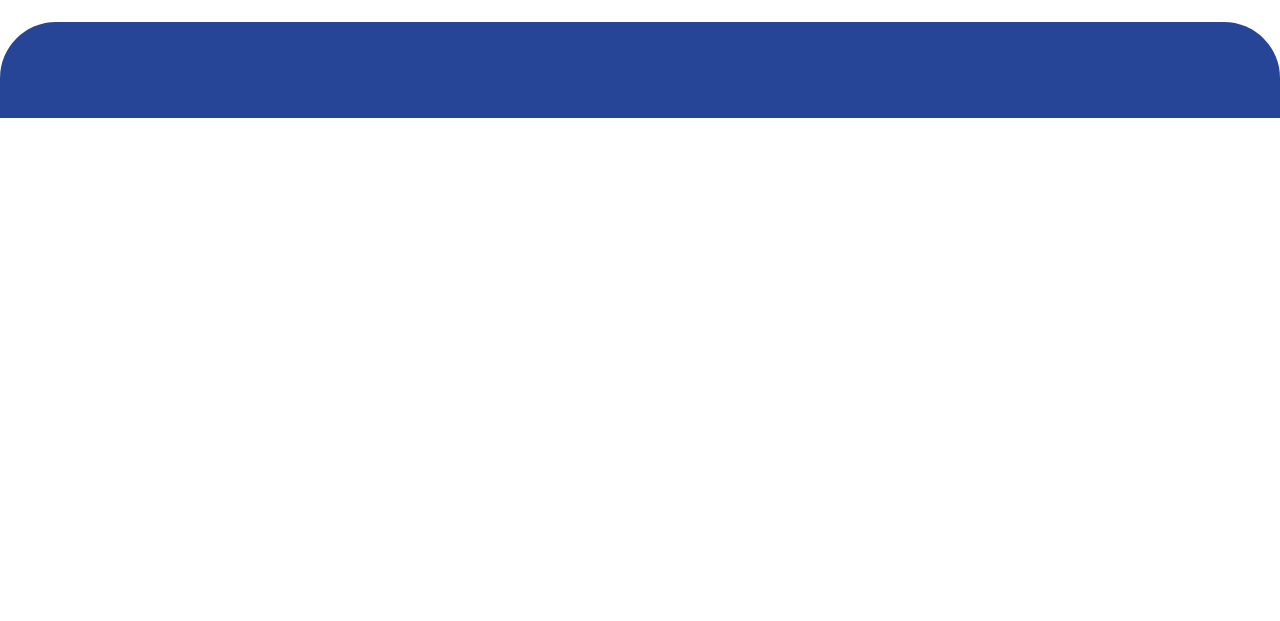
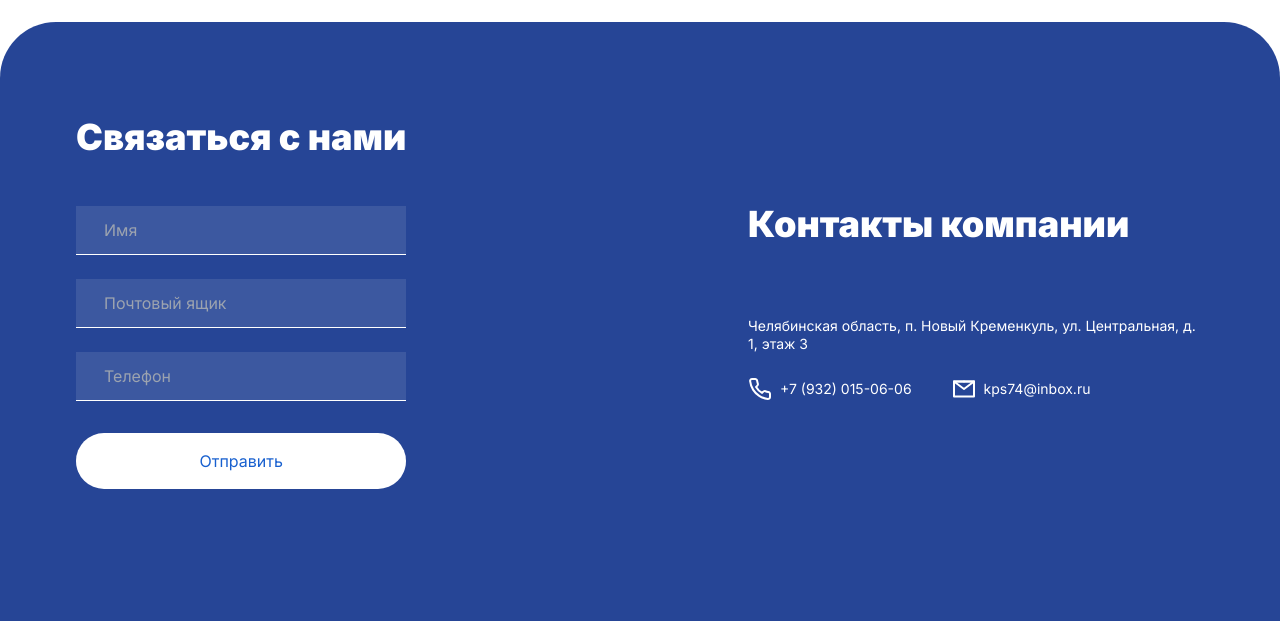
Before and after one commit to eckeriaue/kps, a PHP site: page / in a window 1280 px wide. Shown: the part 3598-4219 px from the top of the page. Before the commit the page ends 3716 px from the top, so only its background shows below. Run offline with PHP 8.4, Linux system fonts and the light colour scheme.

Commit message:
add new layout

```diff
--- a/assets/css/index.css
+++ b/assets/css/index.css
@@ -607,6 +607,11 @@ video {
   margin-right: auto;
 }
 
+.my-8{
+  margin-top: 24px;
+  margin-bottom: 24px;
+}
+
 .mt-4{
   margin-top: 16px;
 }
@@ -655,6 +660,10 @@ video {
   margin-top: 100px;
 }
 
+.mb-12{
+  margin-bottom: 32px;
+}
+
 .block{
   display: block;
 }
@@ -697,6 +706,10 @@ video {
 
 .w-full{
   width: 100%;
+}
+
+.w-\[456px\]{
+  width: 456px;
 }
 
 .max-w-\[648px\]{
@@ -838,6 +851,15 @@ video {
   row-gap: 24px;
 }
 
+.gap-x-16{
+  -moz-column-gap: 40px;
+       column-gap: 40px;
+}
+
+.overflow-hidden{
+  overflow: hidden;
+}
+
 .truncate{
   overflow: hidden;
   text-overflow: ellipsis;
@@ -911,6 +933,15 @@ video {
   background-color: rgb(255 255 255 / var(--tw-bg-opacity));
 }
 
+.bg-transparent{
+  background-color: transparent;
+}
+
+.bg-\[\#3C58A0\]{
+  --tw-bg-opacity: 1;
+  background-color: rgb(60 88 160 / var(--tw-bg-opacity));
+}
+
 .bg-no-repeat{
   background-repeat: no-repeat;
 }
@@ -927,6 +958,36 @@ video {
 .py-2{
   padding-top: 8px;
   padding-bottom: 8px;
+}
+
+.px-\[30px\]{
+  padding-left: 30px;
+  padding-right: 30px;
+}
+
+.py-\[17px\]{
+  padding-top: 17px;
+  padding-bottom: 17px;
+}
+
+.px-10{
+  padding-left: 28px;
+  padding-right: 28px;
+}
+
+.py-3{
+  padding-top: 12px;
+  padding-bottom: 12px;
+}
+
+.py-\[19\.5px\]{
+  padding-top: 19.5px;
+  padding-bottom: 19.5px;
+}
+
+.py-4{
+  padding-top: 16px;
+  padding-bottom: 16px;
 }
 
 .pl-4{
@@ -951,6 +1012,14 @@ video {
 
 .pb-8{
   padding-bottom: 24px;
+}
+
+.pb-52{
+  padding-bottom: 76px;
+}
+
+.pb-\[calc\(76px\+56px\)\]{
+  padding-bottom: calc(76px + 56px);
 }
 
 .text-center{
@@ -989,6 +1058,10 @@ video {
 
 .text-\[24px\]{
   font-size: 24px;
+}
+
+.text-\[36px\]{
+  font-size: 36px;
 }
 
 .font-semibold{
--- a/index.php
+++ b/index.php
@@ -308,9 +308,49 @@
 
 
 
-    <section class="bg-[color:var(--blue)] mt-96 rounded-t-[56px] pt-80">
+    <section class="bg-[color:var(--blue)] mt-96 rounded-t-[56px] pt-80 pb-[calc(76px+56px)]">
+      <div class="container flex items-center justify-between">
+      <div>
+        <p class="mb-24 text-white font-black text-[36px] leading-[110%]"> Связаться с нами </p>
+          <form action="./index.php" method="POST">
+            <div class="flex flex-col gap-y-8 mb-12">
+              <input class="bg-[#3C58A0] px-10 py-3 text-white border-b border-white " type="text" placeholder="Имя" >
+              <input class="bg-[#3C58A0] px-10 py-3 text-white border-b border-white " type="text" placeholder="Почтовый ящик" >
+              <input class="bg-[#3C58A0] px-10 py-3 text-white border-b border-white " type="text" placeholder="Телефон" >
+            </div>
+            <button type="submit" class="w-full bg-white rounded-full text-[color:var(--blue-2)] text-center py-4" > Отправить </button>
+          </form>
+        </div>
+
+
+        <div id="map" class="w-[456px]">
+
+              <p class="mb-24 text-white font-black text-[36px] leading-[110%]"> Контакты компании </p>
+              <div>
+                <div class="rounded-[24px] overflow-hidden">
+                  <script type="text/javascript" charset="utf-8" async src="https://api-maps.yandex.ru/services/constructor/1.0/js/?um=constructor%3A806805da0c81fe4959e9f83ca05ab2dffad41806d0bf221c944c3df9a81c3ea2&amp;width=100%25&amp;height=280&amp;lang=ru_RU&amp;scroll=true"></script>
+                </div>
+                <p class="text-[14px] text-white leading-[130%] my-8">
+                Челябинская область, п. Новый Кременкуль, ул. Центральная, д. 1, этаж 3
+                </p>
+                <div class="text-[14px] text-white leading-[130%] flex gap-x-16">
+                  <p> <a class="flex items-center gap-x-2" href="tel:+79320150606"> <img src="./assets/img/social/phone-white.svg" alt="иконка телефона"> +7 (932) 015-06-06 </a> </p>
+                  <p> <a class="flex items-center gap-x-2" href="mailto:kps74@inbox.ru"> <img src="./assets/img/social/mail-white.svg" alt="иконка письма"> kps74@inbox.ru </a> </p>
+                </div>
+              </div>
+
+
+        </div>
+
+
+      </div>
+    </section>
+
+
+    <section>
       <div class="container"></div>
     </section>
+
 
   </main>
 
```
Also changed, not shown: assets/img/social/mail-white.svg (added), assets/img/social/phone-white.svg (added).
